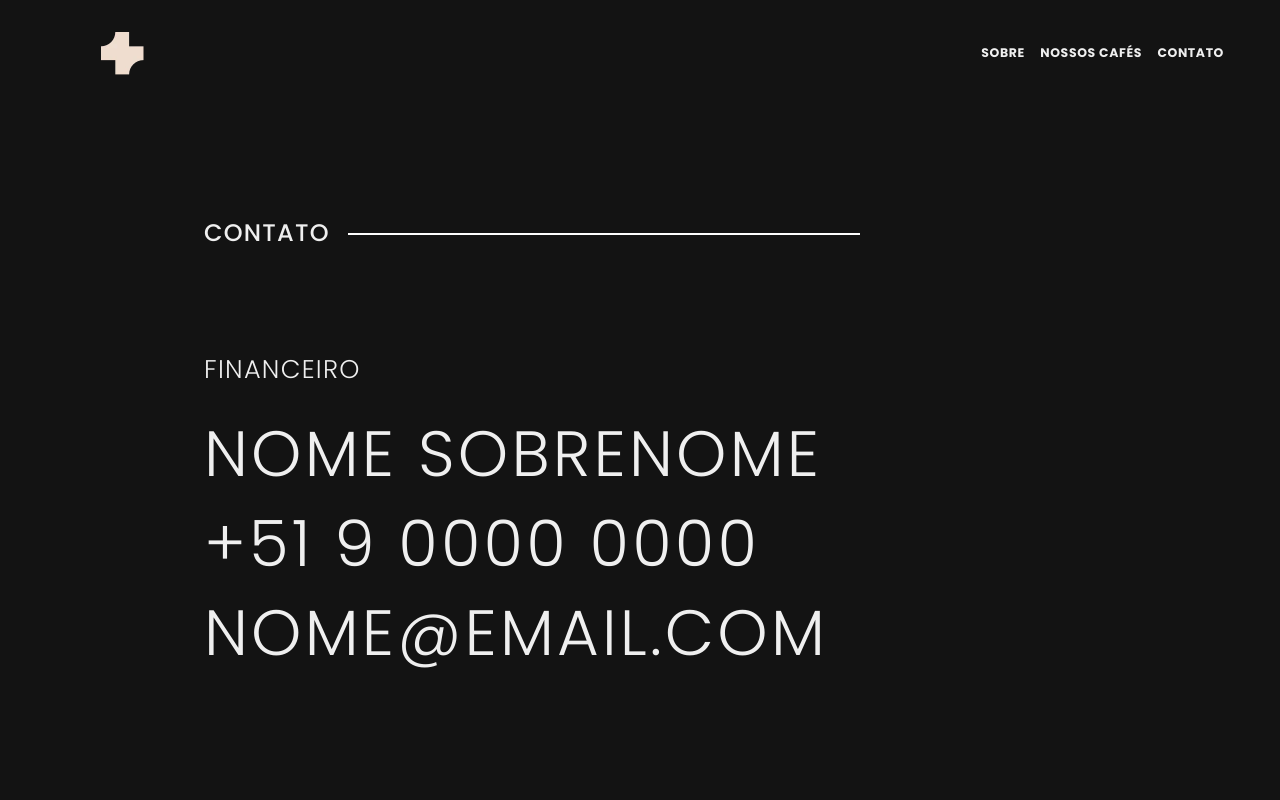
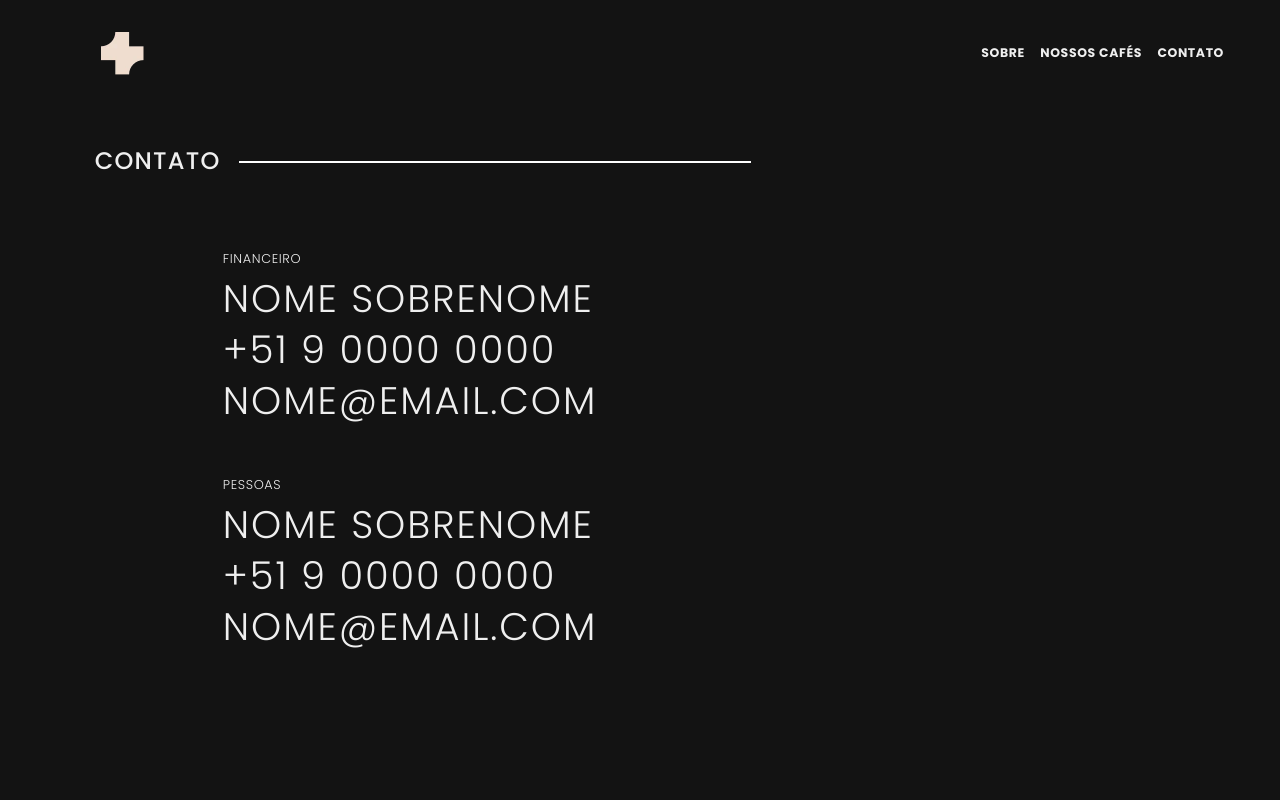
Before and after one commit to jeovanedossantossantos/desafio-chefao, a React (Create React App) app in the folder front-cafe/: page /contact in a window 1280 px wide. Shown: the top 800 px of the page. Built offline with nearby package versions, Linux system fonts and the light colour scheme; a small style sheet from the web is missing.

Commit message:
fix: adequação contactpage

```diff
--- a/front-cafe/src/components/Contact/index.tsx
+++ b/front-cafe/src/components/Contact/index.tsx
@@ -6,12 +6,12 @@ import {ContactTitleStyle, ContactContainer, ContactLine, ContentContact, Conten
 export const Contact: React.FC = () => {
 
   return (
-  <Col >
-      <ContactContainer>
-      <Container>
+  <Col  >
+      <ContactContainer style={{}}>
+      <Container >
   <Row xs="auto">
 
-<ContactTitleStyle>Contato<ContactLine>
+    <ContactTitleStyle >Contato<ContactLine>
     </ContactLine></ContactTitleStyle>
   </Row>
 
--- a/front-cafe/src/components/Contact/styles.ts
+++ b/front-cafe/src/components/Contact/styles.ts
@@ -2,8 +2,9 @@ import styled from "styled-components"
 
 export const ContactContainer = styled.div`
 justify-content: left;
-margin-left: 15vw;
-margin-top: 17vh;
+margin-left: 2vw;
+margin-top: 8vh;
+
 
 `;
 
@@ -31,14 +32,15 @@ margin: 18px;
 
 export const ContentContact = styled.div`
 display: flex;
+margin-left: 10vw;
 justify-content: left;
 width: 116px;
 height: 21px;
 
 
 font-family: 'Poppins-Light';
-font-size: 2vw;
-line-height: 15vw;
+font-size: 1vw;
+line-height: 9vw;
 letter-spacing: 0.05em;
 text-transform: uppercase;
 
@@ -46,13 +48,12 @@ color: #EFEFEF;
 `;
 
 export const Contentv2Contact = styled.div`
-height: 7vw;
-left: 0px;
-top: 0px;
+height: 4vw;
+margin-left: 10vw;
 
 font-family: 'Poppins-Light';
-font-size: 5vw;
-line-height: 25vw;
+font-size: 3vw;
+line-height: 12vw;
 letter-spacing: 0.05em;
 text-transform: uppercase;
 
@@ -61,11 +62,11 @@ color: #EFEFEF;
 
 export const SpaceContact = styled.div`
 
-    line-height: 50vw;
+    line-height: 20vw;
 `;
 
 export const SpaceContactFinans = styled.div`
 
     justify-content: left;
-    line-height: 40vw;
+    line-height: 17vw;
 `;
--- a/front-cafe/src/components/Header/index.tsx
+++ b/front-cafe/src/components/Header/index.tsx
@@ -33,7 +33,7 @@ export const Header: React.FC = () => {
       </CenterWrapperColorizer>
 
 
-      <Navbar bg="transparent" expand={false} className="mb" variant='dark' >
+      <Navbar bg="transparent" expand={false} className="mb" variant='dark'  >
         <Container fluid >
         <Link to ='/'><LogoMobile/></Link>
         <MobileMenuIconFigma style={{marginLeft: "84.3vw",marginTop: "3vw", borderColor: 'transparent'}}/>
--- a/front-cafe/src/views/ContactPage/styles.ts
+++ b/front-cafe/src/views/ContactPage/styles.ts
@@ -3,8 +3,8 @@ import styled from "styled-components"
 export const ContactHeaderBackground = styled.div`
     display: flex;
     flex-direction: column;
-    width: 100%;
-    height: 250vh;
+    max-width: 250vh;
+    height: 950px;
     background: #131313;
     background-repeat: no-repeat;
 
```
